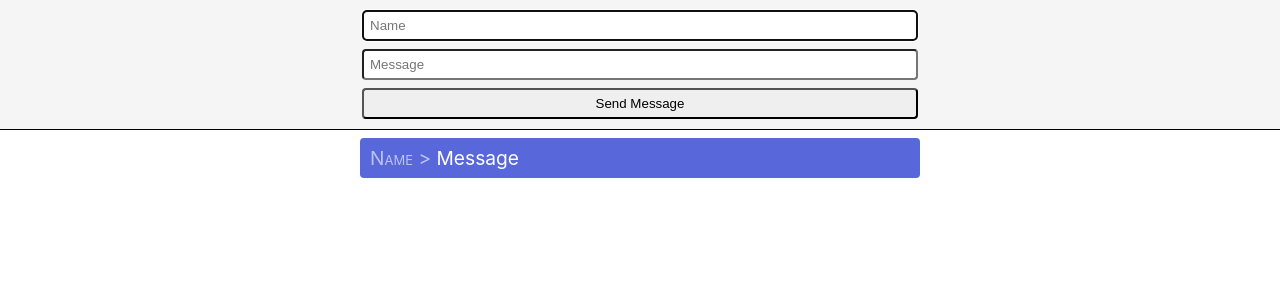
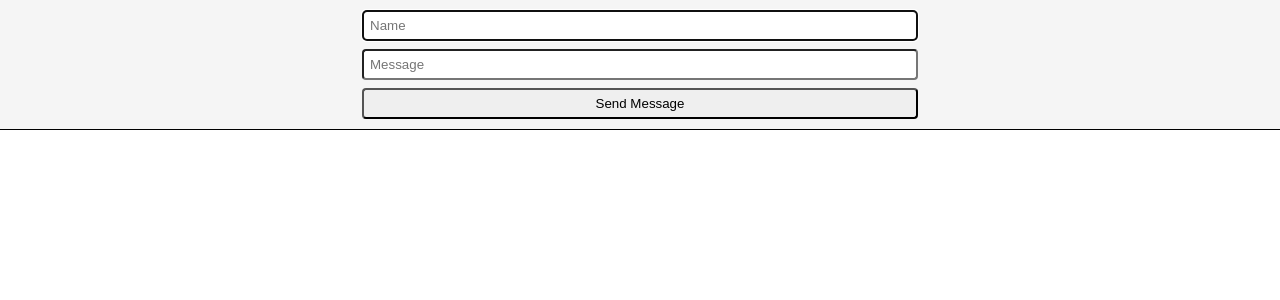
Before and after one commit to jgrissom/chat-react, a React (Create React App) app: page / in a window 1280 px wide. Shown: the top 300 px of the page. Built offline with nearby package versions, Linux system fonts and the light colour scheme.

Commit message:
[1.10] handle send (new chat message)

```diff
--- a/src/App.js
+++ b/src/App.js
@@ -2,16 +2,25 @@
 // Author:      Jeff Grissom
 // Version:     1.xx
 import './App.css';
-import React from 'react';
+import React, {useState} from 'react';
 import ChatForm from './Components/ChatForm';
 import ChatMessage from './Components/ChatMessage';
 
 function App() {
+  const [chat, setChat] = useState([]);
+  const handleSend = (chatMessage) => {
+    let mutableChat = [...chat];
+    mutableChat.push(chatMessage);
+    setChat(mutableChat);
+  }
+
   return (
     <React.Fragment>
-      <ChatForm />
+      <ChatForm onSend={handleSend} />
       <div className='Chat-messages'>
-        <ChatMessage />
+        { chat.map(c =>
+          <ChatMessage key={Date.now() * Math.random()} chat={c} />
+        )}
       </div>
     </React.Fragment>
   );
--- a/src/Components/ChatForm.jsx
+++ b/src/Components/ChatForm.jsx
@@ -1,12 +1,13 @@
 import React, {useState} from 'react';
 
-const ChatForm = () => {
+const ChatForm = (props) => {
+  const { onSend } = props;
   const [ name, setName ] = useState('');
   const [ message, setMessage ] = useState('');
 
   const handleSubmit = (e) => {
     e.preventDefault();
-    console.log('submit');
+    onSend({ name, message });
   }
 
   return (
--- a/src/Components/ChatMessage.jsx
+++ b/src/Components/ChatMessage.jsx
@@ -1,9 +1,11 @@
 import React from 'react';
 
-const ChatMessage = () => {
+const ChatMessage = (props) => {
+  const {chat} = props;
+
   return (
     <div className="Chat-message">
-      <span>Name &gt; </span> Message
+      <span>{chat.name} &gt;</span> {chat.message}
     </div>
   );
 }
```
